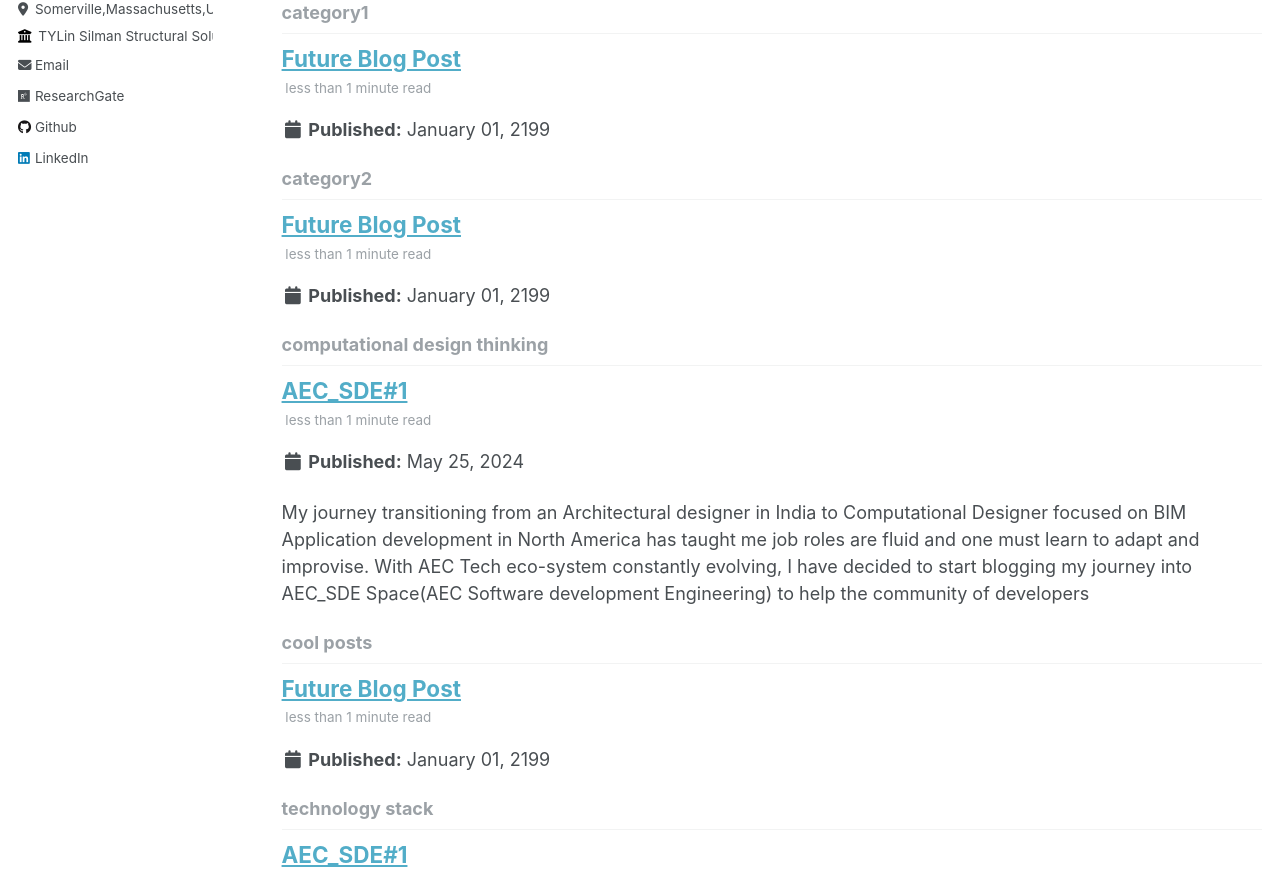
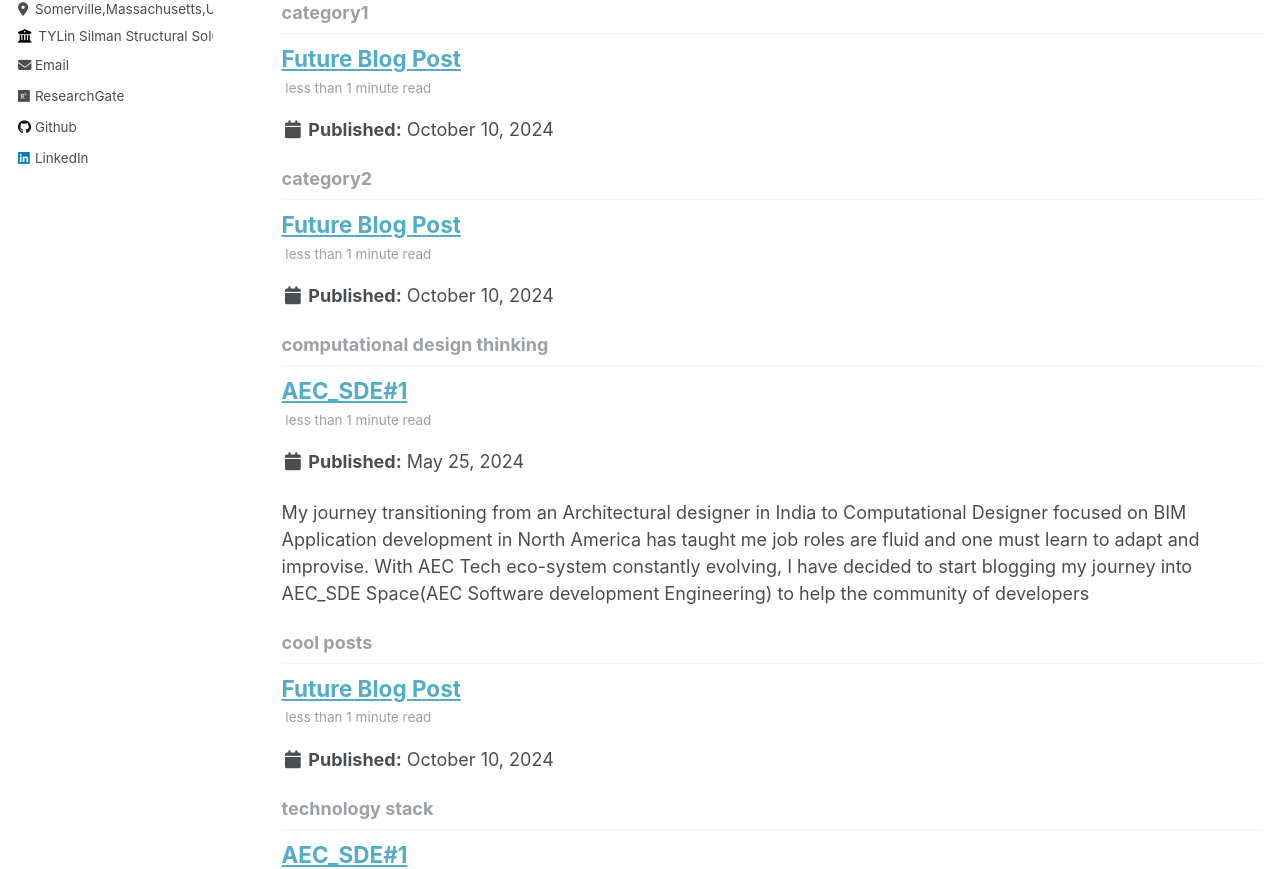
Before and after one commit to InquisitiveAS/InquisitiveAS.github.io, a Jekyll site: the page built from _pages/tag-archive.html, in a window 1280 px wide and 1400 px high. Shown: the part 455-1324 px from the top of the window. Built offline with Jekyll 4.4.1, drawn with Linux system fonts in a browser that asks for light colours.

Commit message:
Update future blog post

```diff
--- a/_posts/2199-01-01-future-post.md
+++ b/_posts/2024-10-10-future-post.md
@@ -1,6 +1,6 @@
 ---
 title: 'Future Blog Post'
-date: 2199-01-01
+date: 2024-10-10
 permalink: /posts/2012/08/blog-post-4/
 tags:
   - cool posts
```
